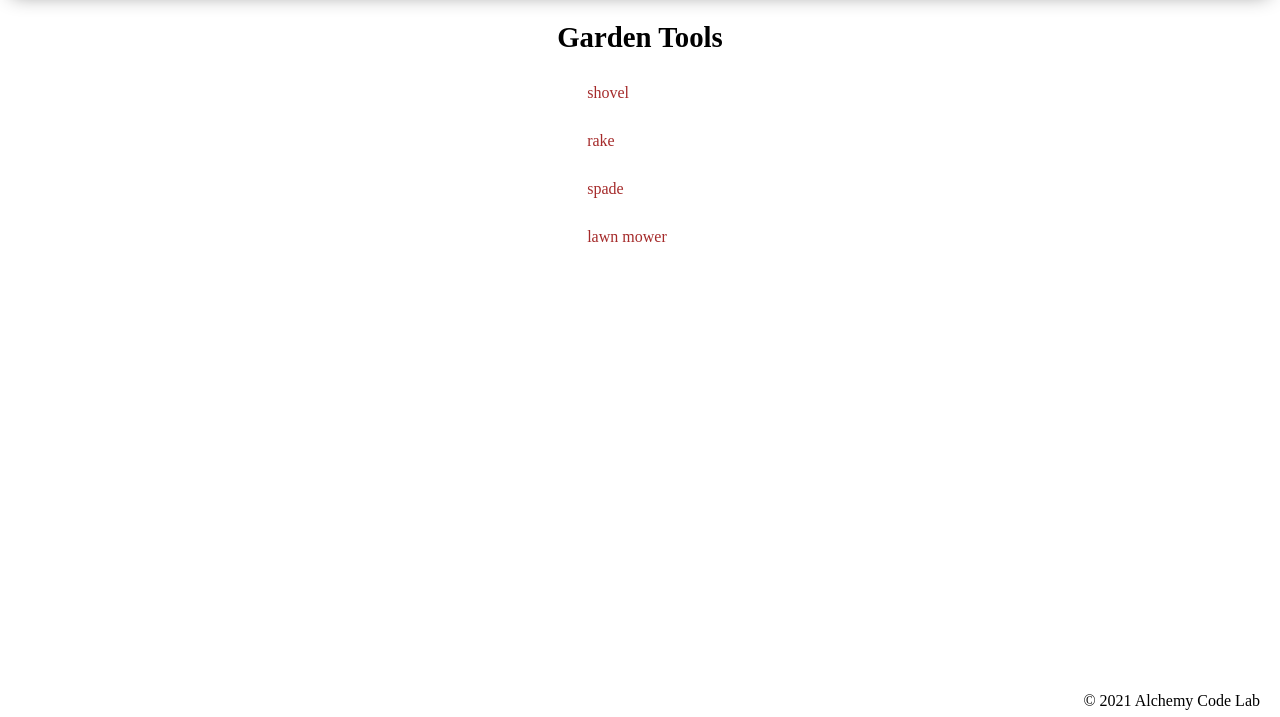
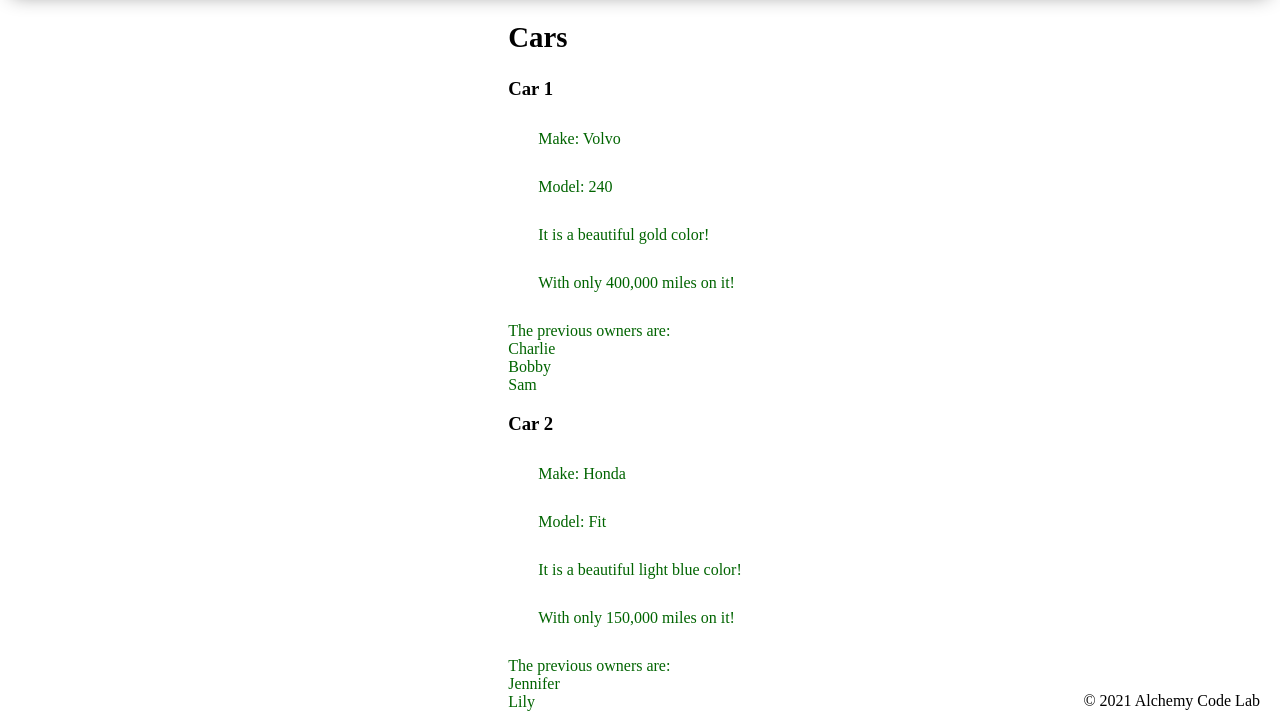
Before and after one commit to nathburg/display-a-list-practice, a website with bundled scripts: page index.html in a window 1280 px wide. Shown: the part 83-800 px from the top of the page. Built offline with nearby package versions, Linux system fonts and the light colour scheme.

Commit message:
second list added, an array of objects with a property that's an array of strings

```diff
--- a/app.js
+++ b/app.js
@@ -1,11 +1,28 @@
 import { renderGardenTools } from "./render-garden-tools.js";
 import { gardenTools } from "./garden-tools-array.js";
+import { renderCar } from "./render-cars.js";
+import { cars } from "./cars-array.js";
 const gardenToolListEl = document.getElementById('garden-tools-list');
+const carsListEl = document.getElementById('cars-list');
+
+
+let carCounter = 1;
 
 for (let gardenTool of gardenTools) {
     const newToolEl = renderGardenTools(gardenTool);
-    gardenToolListEl.appendChild(newToolEl);
+    gardenToolListEl.append(newToolEl);
 }
+
+for (let car of cars) {
+    const carHeader = document.createElement('h3');
+    carHeader.textContent = `Car ${carCounter}`;
+    carCounter++;
+    carsListEl.append(carHeader);
+    const newCarEl = renderCar(car);
+    console.log(newCarEl);
+    carsListEl.append(newCarEl);
+}
+
 
 // initialize global state
 
--- a/cars-array.js
+++ b/cars-array.js
@@ -3,18 +3,21 @@ export const cars = [
         make:'Volvo',
         model:'240',
         color:'gold',
-        mileage:'400,000'
+        mileage: '400,000',
+        previousOwners: ['Charlie', 'Bobby', 'Sam']
     },
     {
         make:'Honda',
         model:'Fit',
         color:'light blue',
-        mileage:'150,000'
+        mileage: '150,000',
+        previousOwners: ['Jennifer', 'Lily']
     },
     {
         make:'Toyota',
         model:'Camry',
         color:'green',
-        mileage:'110,000'
+        mileage: '110,000',
+        previousOwners: ['Max', 'Maxwell', 'Maximillion', 'Maxine']
     }
 ];
--- a/index.html
+++ b/index.html
@@ -22,6 +22,8 @@
     </header>
     <main>
         <section id="cars-list">
+            <h2>Cars</h2>
+
 
         </section>
 
@@ -29,6 +31,8 @@
             <h2>Garden Tools</h2>
 
         </section>
+        <ul>
+        </ul>
     </main>
     <footer>
         <div class="copy gutter-right">&copy; 2021 Alchemy Code Lab</div>
--- a/render-cars.js
+++ b/render-cars.js
@@ -0,0 +1,30 @@
+export function renderCar(car) {
+    const carEl = document.createElement('div');
+    const makeEl = document.createElement('p');
+    const modelEl = document.createElement('p');
+    const colorEl = document.createElement('p');
+    const mileageEl = document.createElement('p');
+    const previousOwnersEl = document.createElement('ul');
+
+    makeEl.textContent = `Make: ${car.make}`
+    modelEl.textContent = `Model: ${car.model}`
+    colorEl.textContent = `It is a beautiful ${car.color} color!`
+    mileageEl.textContent = `With only ${car.mileage} miles on it!`
+    previousOwnersEl.textContent = "The previous owners are:"
+
+    carEl.append(makeEl);
+    carEl.append(modelEl);
+    carEl.append(colorEl);
+    carEl.append(mileageEl);
+    carEl.append(previousOwnersEl);
+
+    for (let previousOwner of car.previousOwners) {
+        const newPreviousOwner = document.createElement('li');
+        newPreviousOwner.textContent = previousOwner;
+        previousOwnersEl.append(newPreviousOwner);
+    }
+
+    carEl.classList.add('car');
+
+    return carEl;
+}
--- a/styles/style.css
+++ b/styles/style.css
@@ -100,3 +100,7 @@ footer {
   .garden-tool {
     color:brown;
   }
+
+  .car {
+    color:darkgreen;
+  }
```
